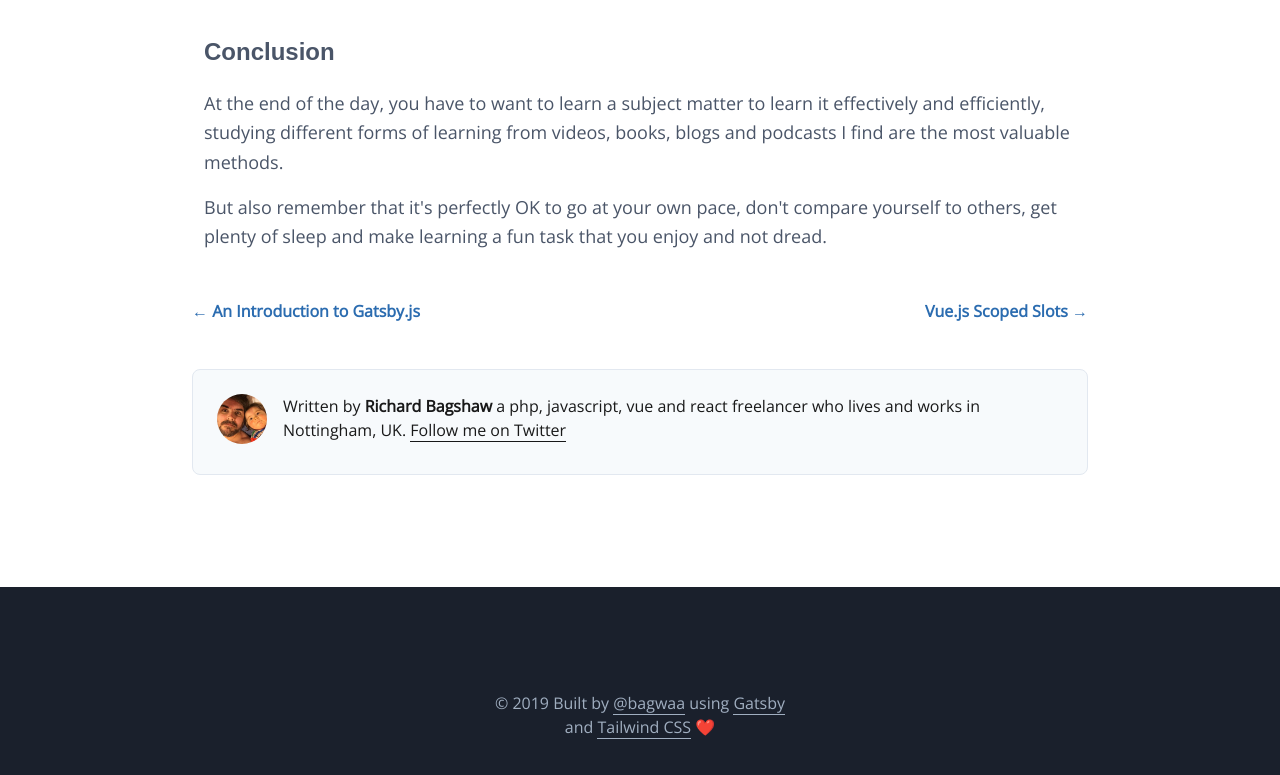
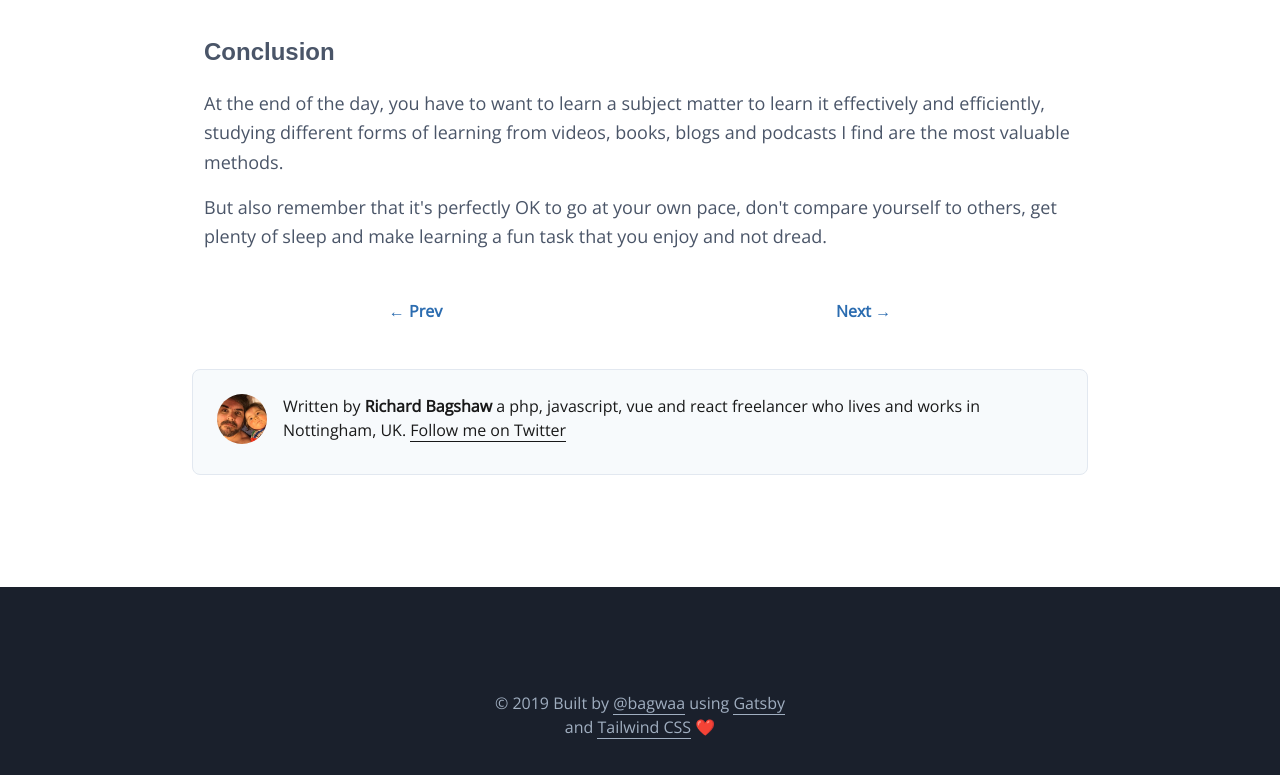
Before and after one commit to bagwaa/richardbagshaw.co.uk, a Gatsby site: page /the-constant-learning-cycle/ in a window 1280 px wide. Shown: the part 8017-8792 px from the top of the page. Built offline with nearby package versions, Linux system fonts and the light colour scheme; Gatsby itself is replaced by a stand-in of ours; some packages are replaced by stand-ins of ours.

Commit message:
fix navigation a bit

```diff
--- a/src/templates/blog-post.js
+++ b/src/templates/blog-post.js
@@ -36,7 +36,7 @@ class BlogPostTemplate extends React.Component {
               dangerouslySetInnerHTML={{ __html: post.html }}
             />
 
-            <ul className="flex justify-between py-8 font-os text-blue-700 font-bold">
+            <ul className="flex justify-around py-8 font-os text-blue-700 font-bold">
               <li>
                 {previous && (
                   <Link
@@ -44,7 +44,7 @@ class BlogPostTemplate extends React.Component {
                     className="shadow-none"
                     rel="prev"
                   >
-                    ← {previous.frontmatter.title}
+                    ← Prev
                   </Link>
                 )}
               </li>
@@ -55,7 +55,7 @@ class BlogPostTemplate extends React.Component {
                     className="shadow-none"
                     rel="next"
                   >
-                    {next.frontmatter.title} →
+                    Next →
                   </Link>
                 )}
               </li>
```
